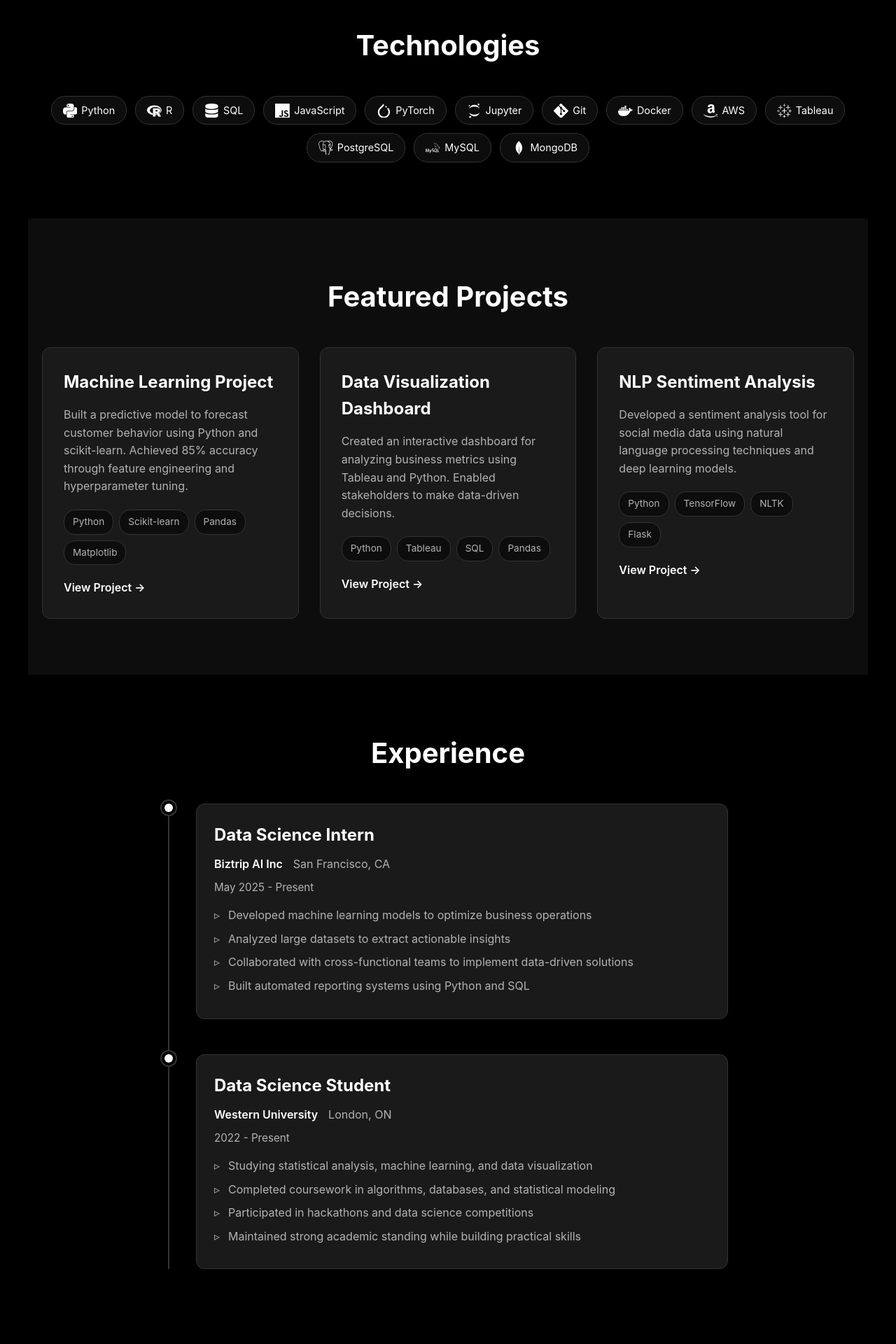
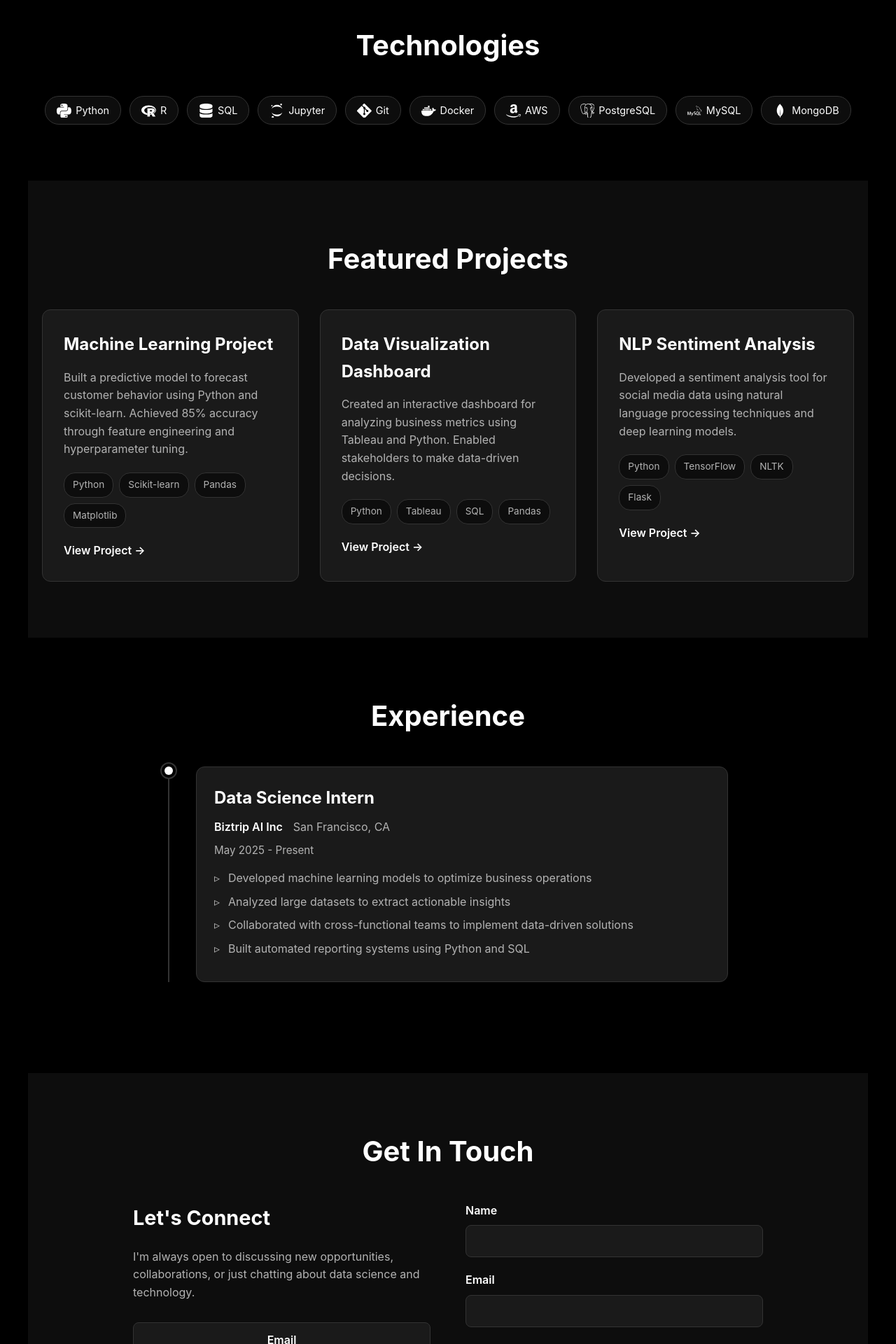
Before and after one commit to evanpersinger/portfolio, a React (Vite) app: page / in a window 1280 px wide. Shown: the part 1180-3100 px from the top of the page at 70% size. Built offline with nearby package versions, Linux system fonts and the light colour scheme.

Commit message:
updated technologies, removed education from experience

```diff
--- a/src/components/Experience.jsx
+++ b/src/components/Experience.jsx
@@ -13,18 +13,6 @@ function Experience() {
         'Analyzed large datasets to extract actionable insights',
         'Collaborated with cross-functional teams to implement data-driven solutions',
         'Built automated reporting systems using Python and SQL'
-      ]
-    },
-    {
-      title: 'Data Science Student',
-      company: 'Western University',
-      location: 'London, ON',
-      period: '2022 - Present',
-      description: [
-        'Studying statistical analysis, machine learning, and data visualization',
-        'Completed coursework in algorithms, databases, and statistical modeling',
-        'Participated in hackathons and data science competitions',
-        'Maintained strong academic standing while building practical skills'
       ]
     }
   ]
--- a/src/components/Skills.jsx
+++ b/src/components/Skills.jsx
@@ -1,5 +1,5 @@
 import React from 'react'
-import { SiPython, SiR, SiPostgresql, SiJavascript, SiPytorch, SiJupyter, SiGit, SiDocker, SiAmazon, SiTableau, SiMysql, SiMongodb } from 'react-icons/si'
+import { SiPython, SiR, SiPostgresql, SiJupyter, SiGit, SiDocker, SiAmazon, SiMysql, SiMongodb } from 'react-icons/si'
 import { FaDatabase } from 'react-icons/fa'
 import './Skills.css'
 
@@ -8,13 +8,10 @@ function Skills() {
     { name: 'Python', icon: SiPython },
     { name: 'R', icon: SiR },
     { name: 'SQL', icon: FaDatabase },
-    { name: 'JavaScript', icon: SiJavascript },
-    { name: 'PyTorch', icon: SiPytorch },
     { name: 'Jupyter', icon: SiJupyter },
     { name: 'Git', icon: SiGit },
     { name: 'Docker', icon: SiDocker },
     { name: 'AWS', icon: SiAmazon },
-    { name: 'Tableau', icon: SiTableau },
     { name: 'PostgreSQL', icon: SiPostgresql },
     { name: 'MySQL', icon: SiMysql },
     { name: 'MongoDB', icon: SiMongodb }
```
